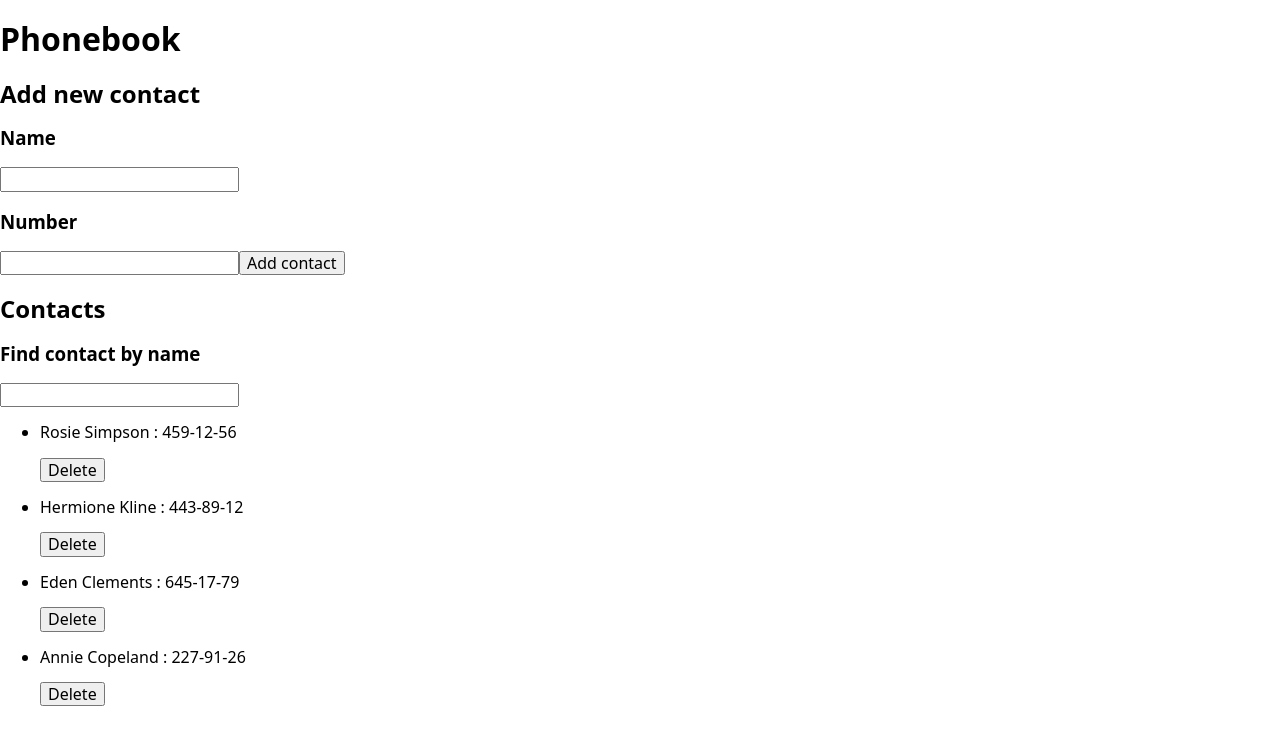
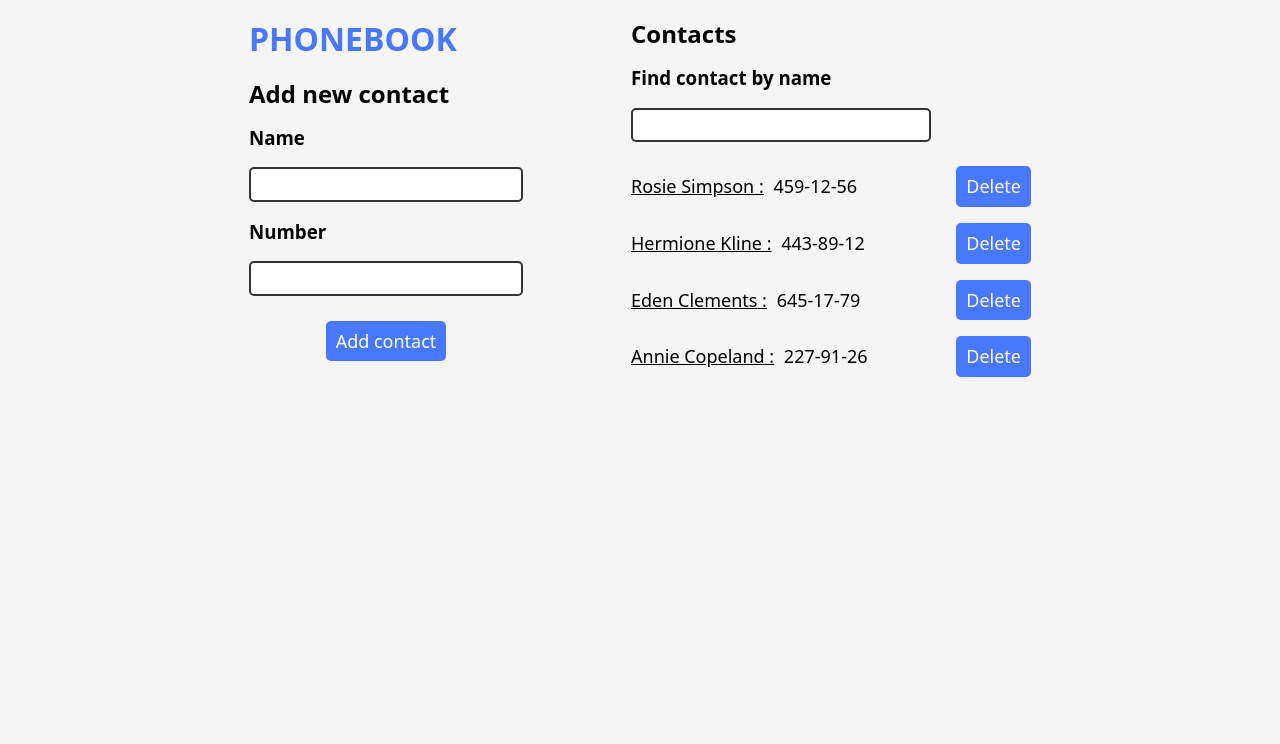
Before and after one commit to DmytroKolisnyk2/goit-react-hw-02-phonebook, a React (Create React App) app: page / in a window 1280 px wide. Shown: the top 744 px of the page. Built offline with nearby package versions, Linux system fonts and the light colour scheme.

Commit message:
add styles

```diff
--- a/src/App.jsx
+++ b/src/App.jsx
@@ -2,7 +2,7 @@ import React, { Component } from "react";
 import ContactForm from "./components/ContactForm/ContactForm";
 import ContactList from "./components/ContactList/ContactList";
 import Filter from "./components/Filter/Filter";
-
+import './styles/App.scss';
 class App extends Component {
   state = {
     contacts: [
@@ -37,14 +37,21 @@ class App extends Component {
     );
 
     return (
-      <div>
-        <h1>Phonebook</h1>
+      <>
+        <div className="phonebook__wrapper">
+          <div className="form-wrapper">
+            <h1 className='headline'>Phonebook</h1>
+
             <h2>Add new contact</h2>
             <ContactForm onSubmitHandler={this.addContact} contacts={this.state.contacts} />
+          </div>
+          <div className="list-wrapper">
             <h2>Contacts</h2>
             <Filter value={this.state.filter} onChange={this.filterOnChange} />
             <ContactList deleteContact={this.deleteContact} contacts={visibleContacts} />
           </div>
+        </div>
+      </>
     );
   }
 }
--- a/src/components/ContactForm/ContactForm.scss
+++ b/src/components/ContactForm/ContactForm.scss
@@ -1,10 +1,14 @@
-@import 'styles/variables.scss';
+@import "styles/variables.scss";
 
 .form {
 }
 .form__input {
+  @extend %input;
 }
 .form__submit {
+  display: block;
+  margin: 25px auto 0;
+  @extend %btn;
 }
 .form__title {
 }
--- a/src/components/ContactItem/ContactItem.jsx
+++ b/src/components/ContactItem/ContactItem.jsx
@@ -3,9 +3,13 @@ import "./ContactItem.scss";
 
 export default function ContactItem({ name, number,deleteContact}) {
   return (
-    <li className='list__item'>
-      <p>{name} : {number}</p>
-      <button onClick={deleteContact} type="button">Delete</button>
+    <li className="list__item">
+      <p className="list__text">
+        <span>{name} :</span> {number}
+      </p>
+      <button className="list__btn" onClick={deleteContact} type="button">
+        Delete
+      </button>
     </li>
   );
 }
--- a/src/components/ContactItem/ContactItem.scss
+++ b/src/components/ContactItem/ContactItem.scss
@@ -0,0 +1,22 @@
+@import "styles/variables.scss";
+
+.list__btn {
+  @extend %btn;
+}
+
+.list__item {
+  display: flex;
+  justify-content: space-between;
+  align-items: center;
+  max-width: 400px;
+}
+.list__text {
+  font-size: 18px;
+  & span {
+    margin-right: 5px;
+    text-decoration: underline;
+  }
+}
+.list{
+  padding: 0;
+}
--- a/src/components/Filter/Filter.jsx
+++ b/src/components/Filter/Filter.jsx
@@ -1,5 +1,6 @@
 import React from 'react';
 import { nanoid } from 'nanoid';
+import './Filter.scss';
 
 const filterId = nanoid();
 
--- a/src/components/Filter/Filter.scss
+++ b/src/components/Filter/Filter.scss
@@ -0,0 +1,10 @@
+@import "styles/variables.scss";
+
+.phonebook__headline {
+}
+.filter__title {
+}
+
+.filter__input {
+  @extend %input;
+}
--- /dev/null
+++ b/src/styles/App.scss
@@ -0,0 +1,28 @@
+@import "styles/variables.scss";
+
+body{
+  background-color: whitesmoke;
+}
+
+.phonebook__wrapper {
+  width: 100%;
+  max-width: 900px;
+  display: flex;
+  justify-content: space-around;
+  align-items: flex-start;
+  margin: 0 auto;
+  padding: 0 20px;
+  flex-wrap: wrap;
+}
+.form-wrapper {
+  max-width: 300px;
+  margin-right: 30px;
+  margin-bottom: 20px;
+}
+.list-wrapper {
+  width: 400px;
+}
+.headline {
+  text-transform: uppercase;
+  color: $blue;
+}
--- a/src/styles/variables.scss
+++ b/src/styles/variables.scss
@@ -1 +1,38 @@
-$test-color: tomato;
+$blue: rgb(71, 120, 255);
+$black: #333;
+$animation: linear 300ms;
+
+%shadow {
+  -webkit-box-shadow: 4px 4px 8px 0px rgba(34, 60, 80, 0.2);
+  -moz-box-shadow: 4px 4px 8px 0px rgba(34, 60, 80, 0.2);
+  box-shadow: 4px 4px 8px 0px rgba(34, 60, 80, 0.2);
+}
+
+%input {
+  border: 2px solid $black;
+  font-size: 18px;
+  padding: 5px;
+  outline: 0;
+  transition: $animation;
+  border-radius: 5px;
+  display: block;
+  max-width: 300px;
+  width: 100%;
+  &:focus {
+    border-color: $blue;
+    @extend %shadow;
+  }
+}
+%btn {
+  padding: 10px;
+  background-color: $blue;
+  border-radius: 5px;
+  color: #fff;
+  font-size: 18px;
+  border: none;
+  cursor: pointer;
+  transition: $animation;
+  &:active {
+    transform: scale(1.1);
+  }
+}
```
Lines whose indentation alone changed are shown as unchanged.
